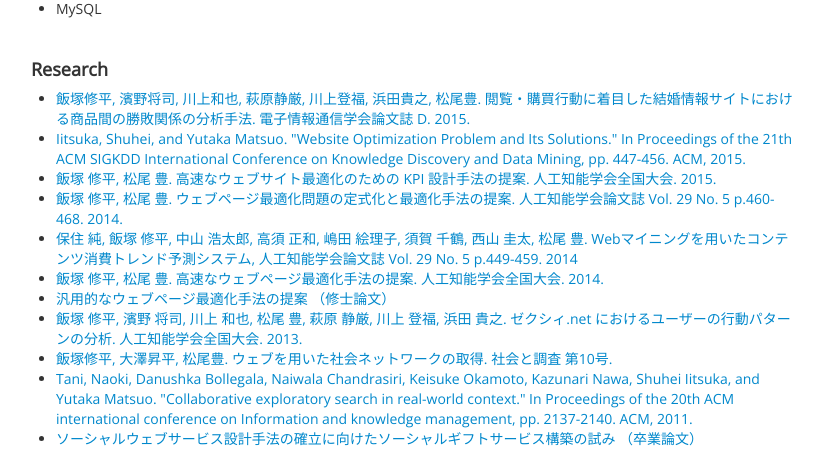
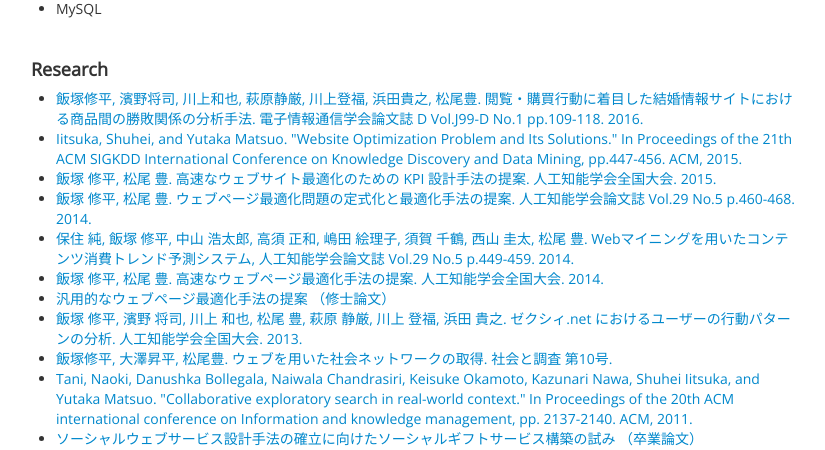
Before and after one commit to tushuhei/tushuhei-portfolio, a Python web app: template templates/index.html in a window 1280 px wide. Shown: the part 3291-3741 px from the top of the page, without its empty margins (324-1149 px from the left). Run offline with Jinja, Linux system fonts and the light colour scheme; the template is opened without the code that fills it, so the values that code supplies are empty; some web fonts are replaced.

Commit message:
Update zxy paper.

```diff
--- a/templates/index.html
+++ b/templates/index.html
@@ -218,16 +218,16 @@
 
            <h3>Research</h3>
            <ul onclick="_gaq.push(['_trackEvent', 'research', 'click']);">
-             <li><a href="http://search.ieice.org/bin/summary_advpub.php?id=2015JDP7050&category=D&lang=J">
-               飯塚修平, 濱野将司, 川上和也, 萩原静厳, 川上登福, 浜田貴之, 松尾豊. 閲覧・購買行動に着目した結婚情報サイトにおける商品間の勝敗関係の分析手法. 電子情報通信学会論文誌 D. 2015.</a>
+             <li><a href="http://search.ieice.org/bin/summary.php?id=j99-d_1_109&category=D&year=2016&lang=J&abst=">
+               飯塚修平, 濱野将司, 川上和也, 萩原静厳, 川上登福, 浜田貴之, 松尾豊. 閲覧・購買行動に着目した結婚情報サイトにおける商品間の勝敗関係の分析手法. 電子情報通信学会論文誌 D Vol.J99-D No.1 pp.109-118. 2016.</a>
              <li><a href="http://dl.acm.org/citation.cfm?id=2783351">
-               Iitsuka, Shuhei, and Yutaka Matsuo. "Website Optimization Problem and Its Solutions." In Proceedings of the 21th ACM SIGKDD International Conference on Knowledge Discovery and Data Mining, pp. 447-456. ACM, 2015.</a>
+               Iitsuka, Shuhei, and Yutaka Matsuo. "Website Optimization Problem and Its Solutions." In Proceedings of the 21th ACM SIGKDD International Conference on Knowledge Discovery and Data Mining, pp.447-456. ACM, 2015.</a>
              <li><a href="https://kaigi.org/jsai/webprogram/2015/pdf/3C3-1.pdf">
                飯塚 修平, 松尾 豊. 高速なウェブサイト最適化のための KPI 設計手法の提案. 人工知能学会全国大会. 2015.</a>
              <li><a href="https://www.jstage.jst.go.jp/article/tjsai/29/5/29_29_460/_pdf">
-               飯塚 修平, 松尾 豊. ウェブページ最適化問題の定式化と最適化手法の提案. 人工知能学会論文誌 Vol. 29 No. 5 p.460-468. 2014.</a>
+               飯塚 修平, 松尾 豊. ウェブページ最適化問題の定式化と最適化手法の提案. 人工知能学会論文誌 Vol.29 No.5 p.460-468. 2014.</a>
              <li><a href="https://www.jstage.jst.go.jp/article/tjsai/29/5/29_29_449/_pdf">
-               保住 純, 飯塚 修平, 中山 浩太郎, 高須 正和, 嶋田 絵理子, 須賀 千鶴, 西山 圭太, 松尾 豊. Webマイニングを用いたコンテンツ消費トレンド予測システム, 人工知能学会論文誌 Vol. 29 No. 5 p.449-459. 2014</a>
+               保住 純, 飯塚 修平, 中山 浩太郎, 高須 正和, 嶋田 絵理子, 須賀 千鶴, 西山 圭太, 松尾 豊. Webマイニングを用いたコンテンツ消費トレンド予測システム, 人工知能学会論文誌 Vol.29 No.5 p.449-459. 2014.</a>
              <li><a href="https://kaigi.org/jsai/webprogram/2014/pdf/574.pdf">
                飯塚 修平, 松尾 豊. 高速なウェブページ最適化手法の提案. 人工知能学会全国大会. 2014.</a>
              <li><a href="/rsc/tushuhei_master_thesis.pdf">
```
